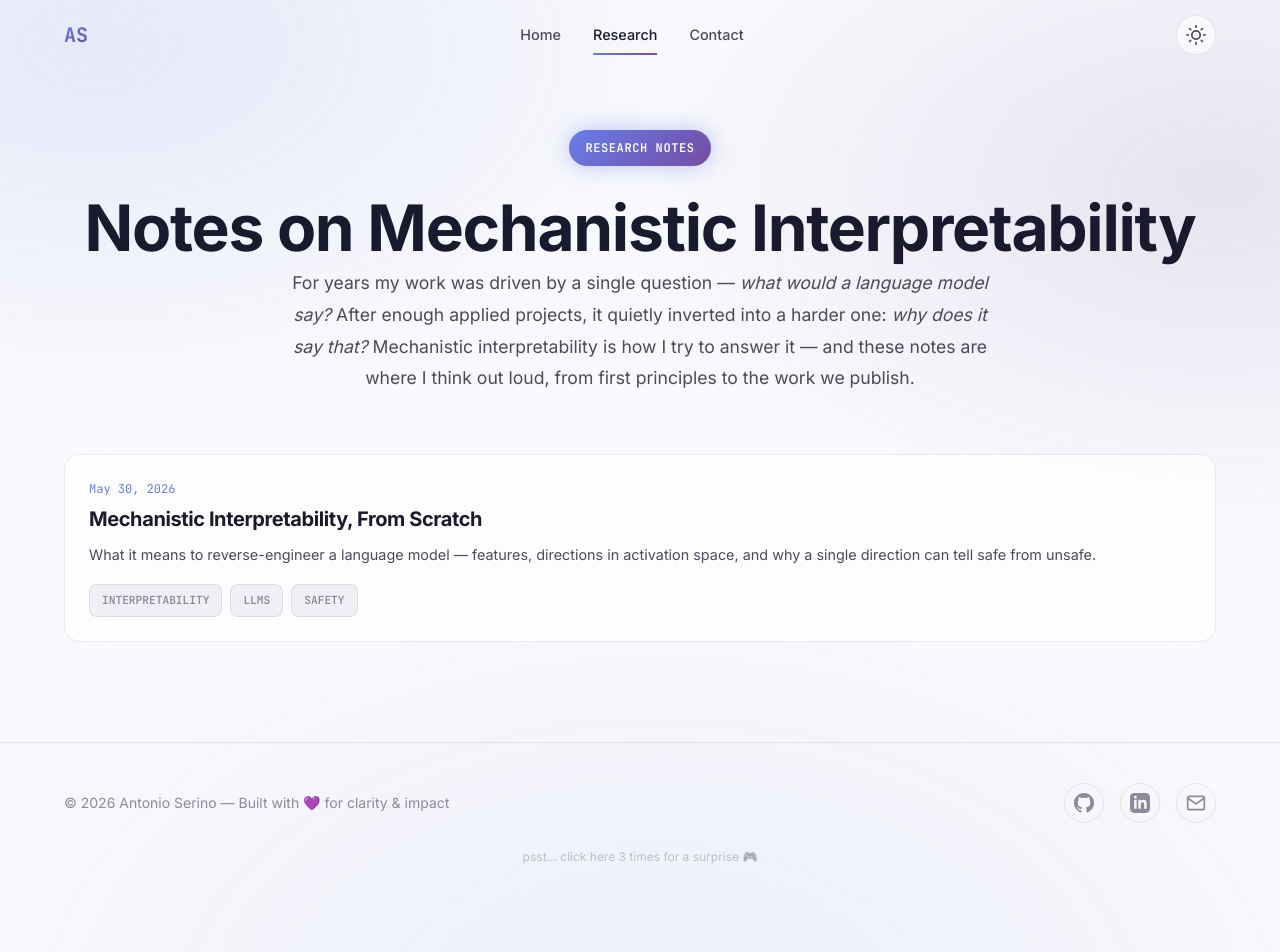
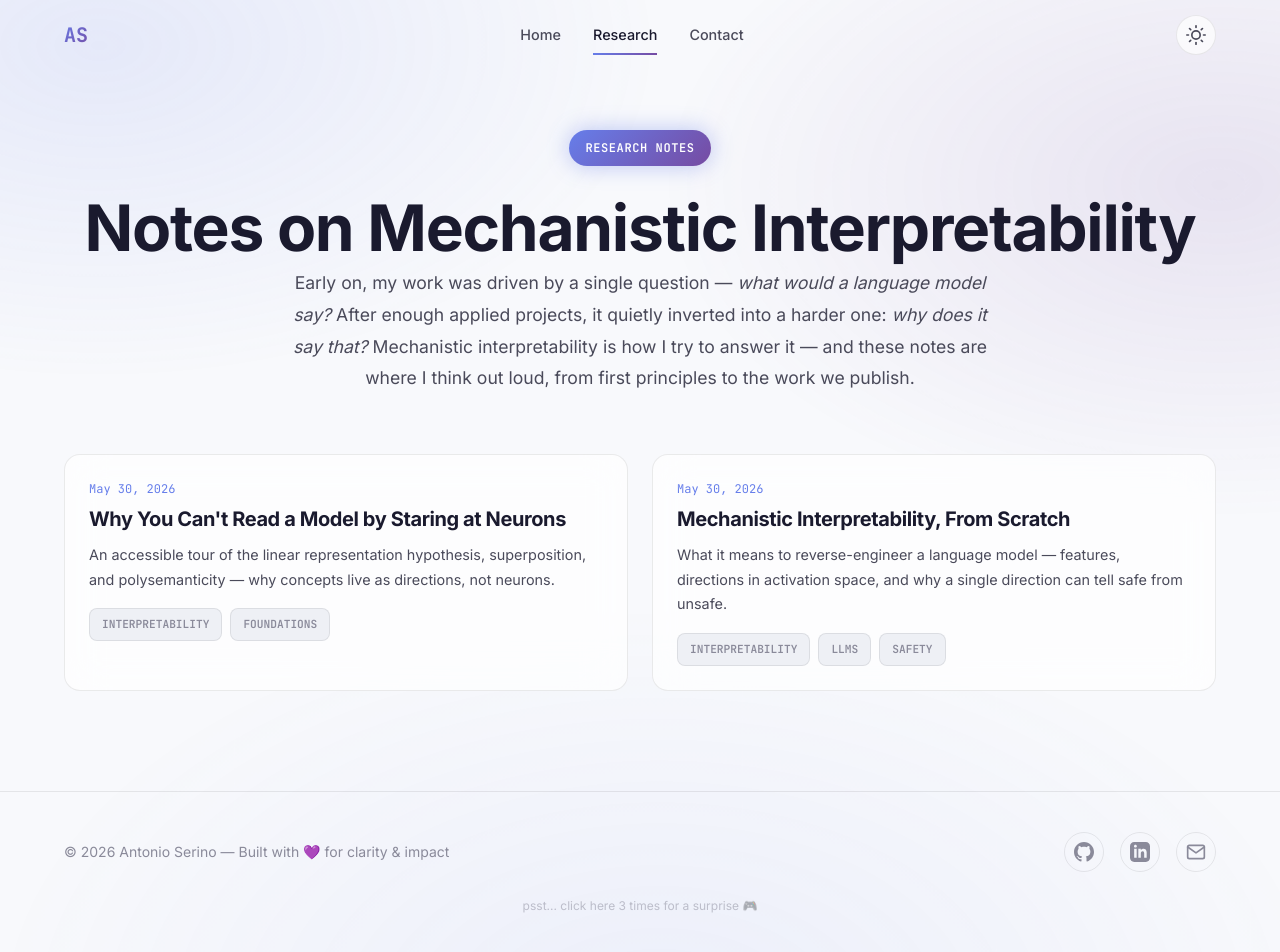
Before and after one commit to serino28/serino28.github.io, a Jekyll site: the page built from research.html, in a window 1280 px wide and 956 px high. Shown: the top 952 px of the window. Built offline with Jekyll 4.4.1, drawn with Linux system fonts in a browser that asks for light colours; part of the change alters nothing that is shown.

Commit message:
Add blog note on linear representations + superposition; soften research intro
- New accessible note: "Why You Can't Read a Model by Staring at Neurons"
  covering the linear representation hypothesis, superposition, and
  polysemanticity, linking back to the intro and forward to SAEs
- Change research intro "For years" -> "Early on" (PhD is 3 years in)

Co-Authored-By: Claude Opus 4.8 <noreply@anthropic.com>

```diff
--- /dev/null
+++ b/_posts/2026-05-30-linear-representations-superposition.md
@@ -0,0 +1,111 @@
+---
+title: "Why You Can't Read a Model by Staring at Neurons"
+description: "An accessible tour of the linear representation hypothesis, superposition, and polysemanticity — why concepts live as directions, not neurons."
+date: 2026-05-30 12:00:00
+tags: [Interpretability, Foundations]
+---
+
+Suppose you could freeze a language model mid-thought and inspect it, neuron by
+neuron, like reading dials on a control panel. You point at one and ask: *what does
+this measure?* The intuitive hope is that each neuron has a job — this one detects
+French, that one tracks sarcasm, another lights up for code.
+
+It would be wonderful. It's also mostly wrong. This note is about *why* — and about
+the three ideas you need to make sense of how models actually store what they know:
+the **linear representation hypothesis**, **superposition**, and **polysemanticity**.
+(If you haven't read the [intro note]({{ '/research/mechanistic-interpretability-from-scratch/' | relative_url }})
+yet, it sets the stage.)
+
+## Concepts are directions, not dials
+
+Start with a cleaner idea than "one neuron, one concept." Picture the model's internal
+state at some layer as an **arrow** floating in a very high-dimensional space —
+thousands of dimensions instead of the three we can imagine. Every time the model
+processes some text, that arrow points somewhere specific.
+
+The **linear representation hypothesis** says: meaningful concepts correspond to
+particular *directions* in that space. "This text is in French" is one direction.
+"This sentence is about money" is another. To ask whether the model currently believes
+something, you don't read a single neuron — you check **how much the arrow leans along
+that concept's direction**.
+
+> Think of a music chord. The sound you hear is one thing — a single waveform — but
+> it's made of several notes played together. A trained ear can pick out each note.
+> The model's internal state is the chord; concepts are the notes; interpretability is
+> learning to hear them one at a time.
+
+Why does this matter so much? Because if concepts are directions, they're *findable*.
+You can measure them, monitor them, even nudge them — and you can do it with simple,
+linear tools instead of wrestling with the whole tangled network. A surprising amount
+of modern interpretability rides on this one assumption holding up.
+
+## The puzzle: too many ideas, not enough room
+
+Here's the tension. A model needs to represent an enormous number of concepts — far
+more than it has neurons. A mid-size layer might have a few thousand dimensions, but
+the model clearly tracks *way* more than a few thousand distinguishable things about
+its input.
+
+How do you fit ten thousand concepts into a thousand-dimensional space?
+
+You cheat — cleverly. This is **superposition**: the model packs many more concept
+directions into the space than there are dimensions, by letting them *overlap* a
+little. It works because of a quiet fact about language: at any given moment, **almost
+all concepts are absent**. A sentence about a French recipe isn't also about quantum
+physics, basketball stats, and legal contracts all at once. Since only a handful of
+concepts are "on" at a time, their directions can share space without stepping on each
+other too often.
+
+> Imagine a small apartment shared by a hundred roommates who are almost never home at
+> the same time. With enough luck and scheduling, a hundred people can live in a space
+> built for ten — *as long as they don't all show up at once.* Superposition is the
+> model doing exactly this with concepts.
+
+It's a genuinely good deal for the model: more representational capacity for free. But
+it's a nightmare for anyone trying to interpret it.
+
+## The symptom: polysemantic neurons
+
+Superposition has a visible consequence, and it's the thing that wrecks the
+"one neuron, one concept" dream: **polysemanticity**.
+
+Because concept directions don't line up neatly with individual neurons, any single
+neuron ends up participating in *many* unrelated concepts at once. Inspect it and
+you'll find it firing for, say, academic citations *and* the color green *and* a
+particular grammatical quirk — a meaningless-looking jumble. The neuron isn't broken.
+It's just that the model never agreed to organize itself one-concept-per-neuron in the
+first place. The real structure lives in *combinations* of neurons — in directions
+that cut across them.
+
+This is why staring at neurons rarely tells you anything. You're reading the chord by
+looking at one string of the piano.
+
+## So what do we do about it?
+
+If the meaningful units are directions, and those directions are smeared across neurons
+and overlapping with each other, the central practical question becomes:
+
+**How do we recover the original, clean concepts from the superposed mess?**
+
+That's exactly the job of **sparse autoencoders** — the tool I'll cover in the next
+note. The short version: we train a second little network whose only purpose is to
+"unmix" the activations into a long list of features that are mostly off at any moment,
+mirroring the sparsity that made superposition possible in the first place.
+
+It's also why the linear picture is more than a tidy story. In our work on
+[safe-unsafe separation]({{ '/#publications' | relative_url }}), the whole method leans
+on it: if "unsafe request" is a direction, then a simple readout along that direction
+can flag unsafe inputs — no retraining, no surgery on the weights. The hypothesis in
+this note is the foundation that result stands on.
+
+## The one-paragraph version
+
+Models don't store concepts in neurons; they store them as **directions** in a
+high-dimensional space (the linear representation hypothesis). To represent more
+concepts than they have dimensions, they let those directions **overlap**, leaning on
+the fact that few concepts are active at once (superposition). The side effect is that
+individual neurons look like nonsense, each tangled up in many unrelated concepts
+(polysemanticity). Interpretability, then, isn't about reading neurons — it's about
+finding the right directions.
+
+*Next up: how sparse autoencoders try to pull those directions back out.*
--- a/research.html
+++ b/research.html
@@ -8,7 +8,7 @@ description: "Notes on mechanistic interpretability — explained from scratch a
     <span class="hero-badge">Research Notes</span>
     <h1>Notes on Mechanistic Interpretability</h1>
     <p class="hero-description" style="max-width: 720px; margin: 0 auto;">
-        For years my work was driven by a single question — <em>what would a language model say?</em>
+        Early on, my work was driven by a single question — <em>what would a language model say?</em>
         After enough applied projects, it quietly inverted into a harder one: <em>why does it say that?</em>
         Mechanistic interpretability is how I try to answer it — and these notes are where I think out loud,
         from first principles to the work we publish.
```
